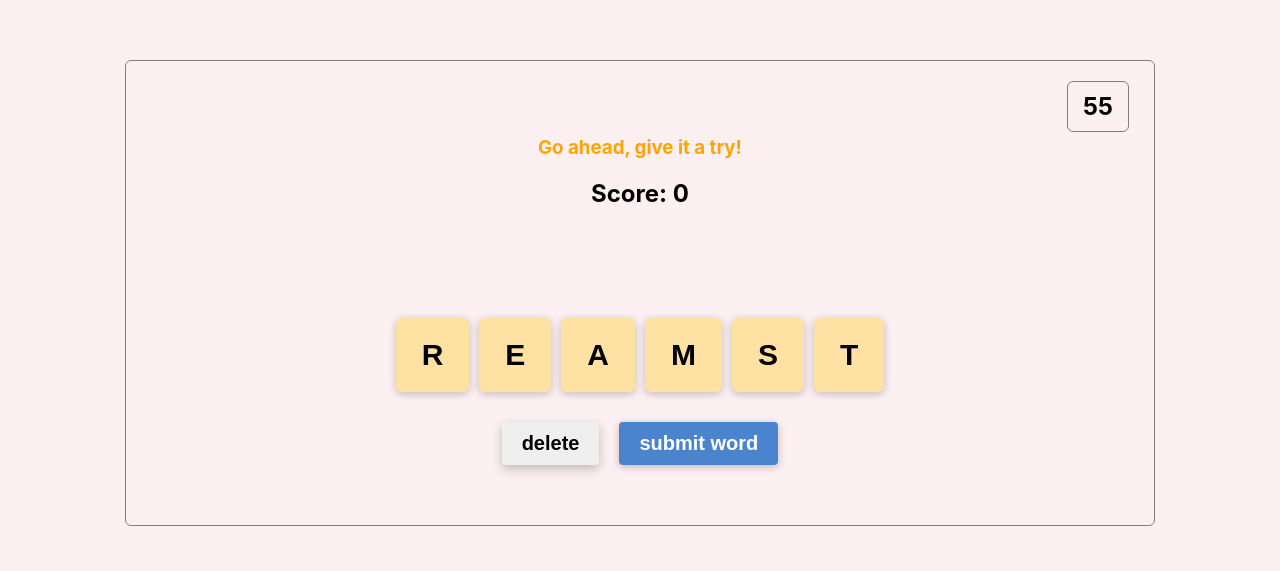
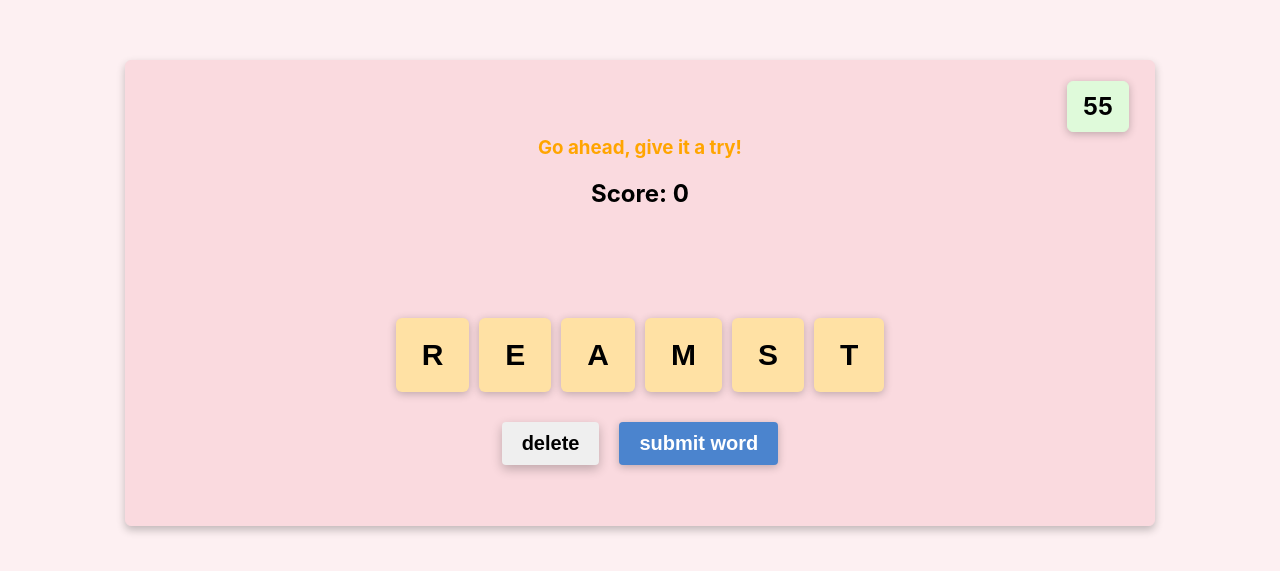
Before and after one commit to antdke/anagrams-game, a React (Create React App) app: page / in a window 1280 px wide. Shown: the part 165-736 px from the top of the page. Built offline with nearby package versions, Linux system fonts and the light colour scheme.

Commit message:
Added shadows to Timer, Score, Container & Removed border from Timer and Container

```diff
--- a/src/components/Timer.tsx
+++ b/src/components/Timer.tsx
@@ -7,18 +7,25 @@ import { Classes } from "jss";
 // styles object
 const styles = (theme: Theme) => ({
   gameBorder: {
-    border: "1px solid grey",
+    border: "1px solid #fadadf",
     borderRadius: "6px",
     margin: "225px 125px 0",
-    paddingBottom: "50px"
+    paddingBottom: "50px",
+    backgroundColor: "#fadadf",
+    boxShadow: "0 4px 9px 0 rgba(0, 0, 0, 0.24)"
   },
   timer: {
     width: "40px",
     float: "right",
-    border: "1px solid grey",
+    border: "1px solid #dffada",
     borderRadius: "6px",
     marginRight: "25px",
-    padding: "10px"
+    padding: "10px",
+    backgroundColor: "#dffada",
+    boxShadow: "0 2px 9px 0 rgba(0, 0, 0, 0.24)",
+    "&:hover": {
+      boxShadow: "0 8px 9px 0 rgba(0, 0, 0, 0.24)"
+    }
   }
 });
 
```
